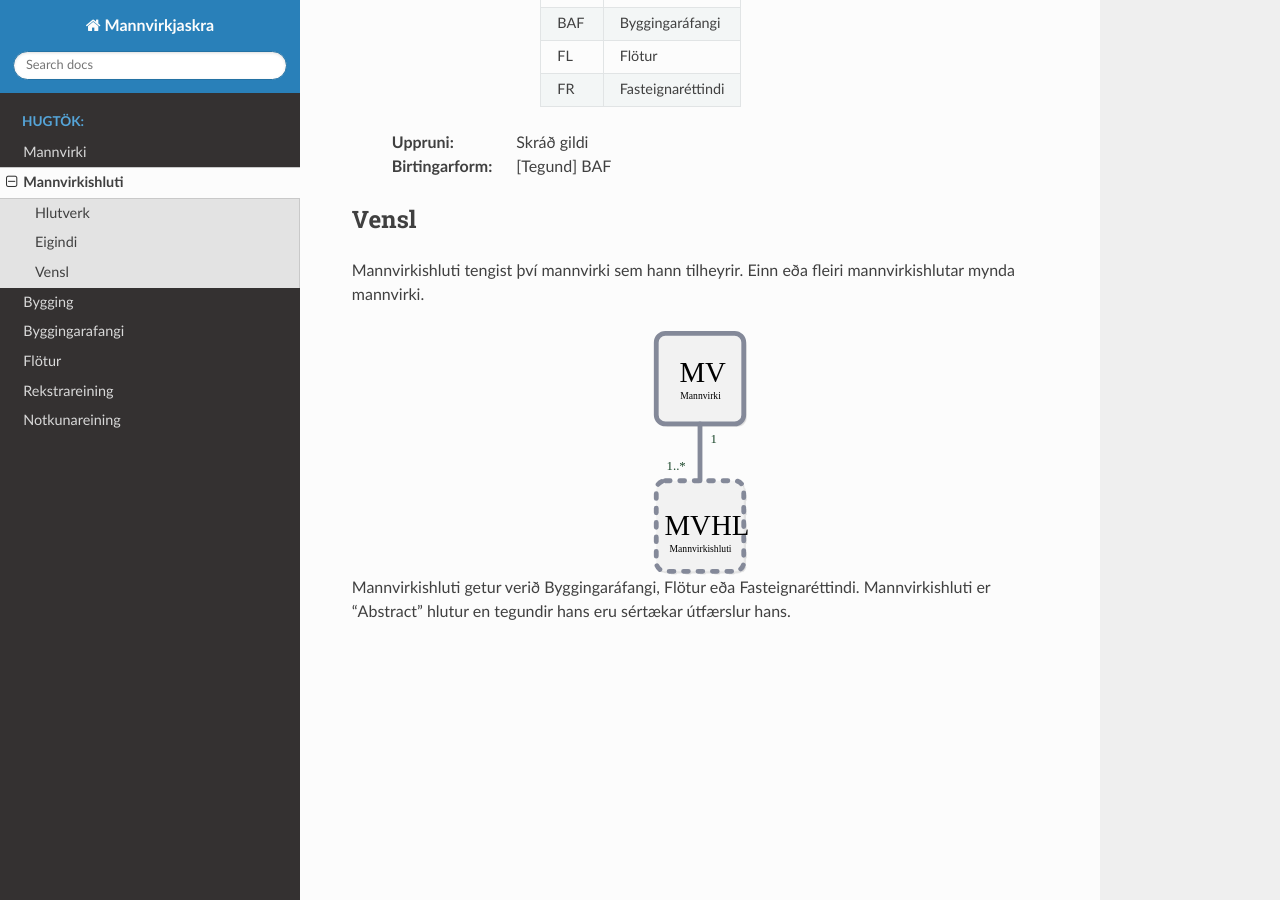
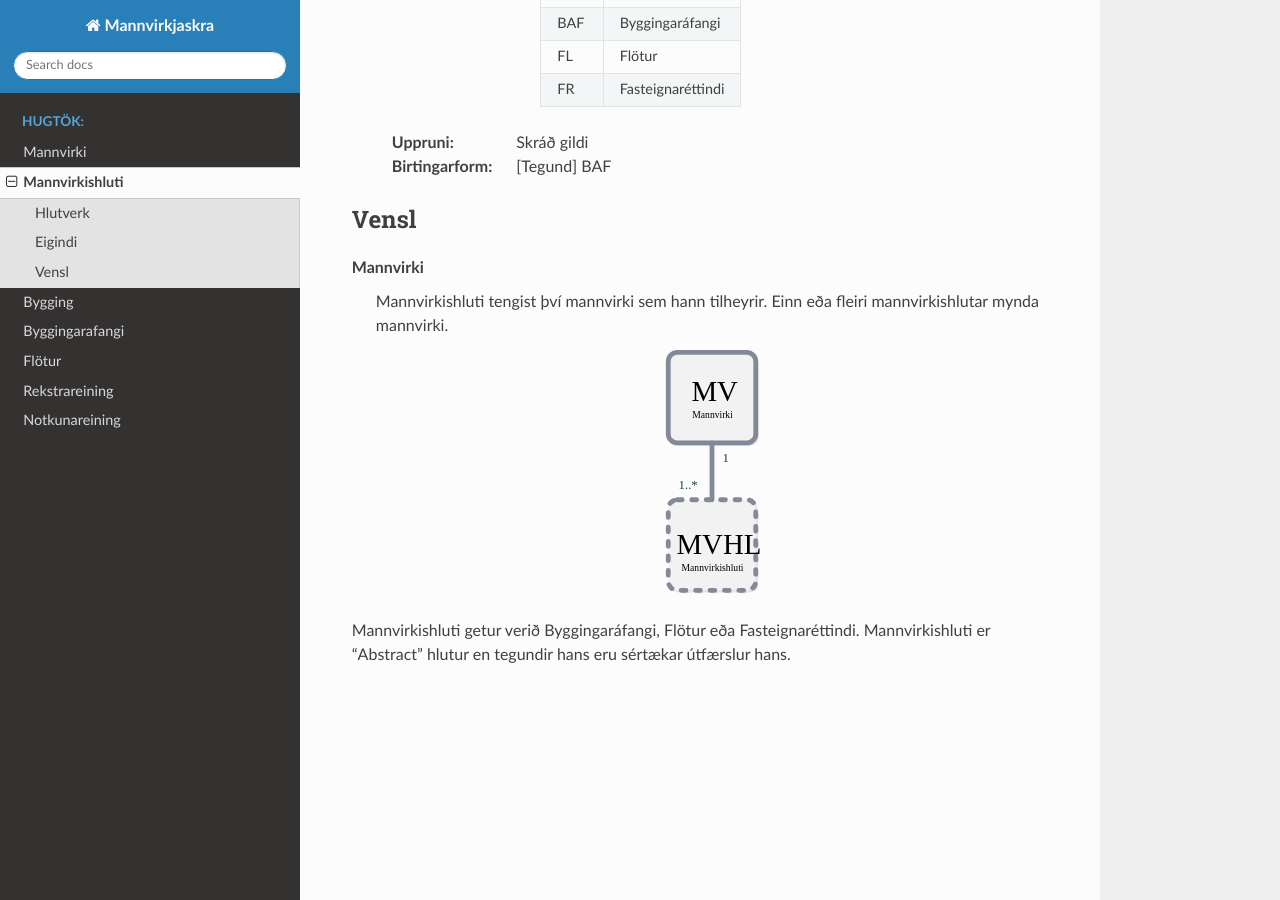
Before and after one commit to hthl/Mannvirkjaskra, a Sphinx documentation site: the page built from source/mannvirkishluti.rst, in a window 1280 px wide and 900 px high, scrolled down 1227 px. Built offline with Sphinx 7.4.7 and the Read the Docs theme 2.0.0, drawn with Linux system fonts in a browser that asks for light colours.

Commit message:
Update mannvirkishluti.rst

```diff
--- a/source/mannvirkishluti.rst
+++ b/source/mannvirkishluti.rst
@@ -79,12 +79,13 @@ Eigindi
 Vensl
 -----
 
-Mannvirkishluti tengist því mannvirki sem hann tilheyrir. Einn eða fleiri mannvirkishlutar mynda mannvirki.
+**Mannvirki**
+  Mannvirkishluti tengist því mannvirki sem hann tilheyrir. Einn eða fleiri mannvirkishlutar mynda mannvirki.
 
-.. image:: img/mannvirki_mannvirkishluti.svg
-  :width: 100
-  :align: center
-  :alt: Vensl mannvirkis og mannvirkishluta
+  .. figure:: img/mannvirki_mannvirkishluti.svg
+    :width: 100
+    :align: center
+    :alt: Vensl mannvirkis og mannvirkishluta
 
 Mannvirkishluti getur verið Byggingaráfangi, Flötur eða Fasteignaréttindi. Mannvirkishluti er "Abstract" hlutur en tegundir hans eru sértækar útfærslur hans.
 
```
